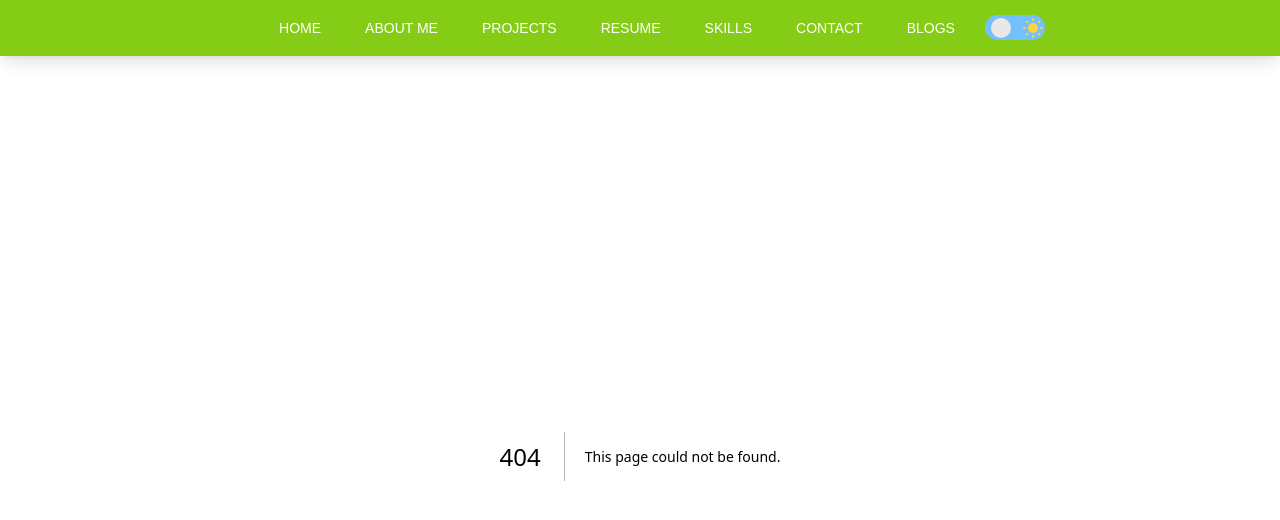
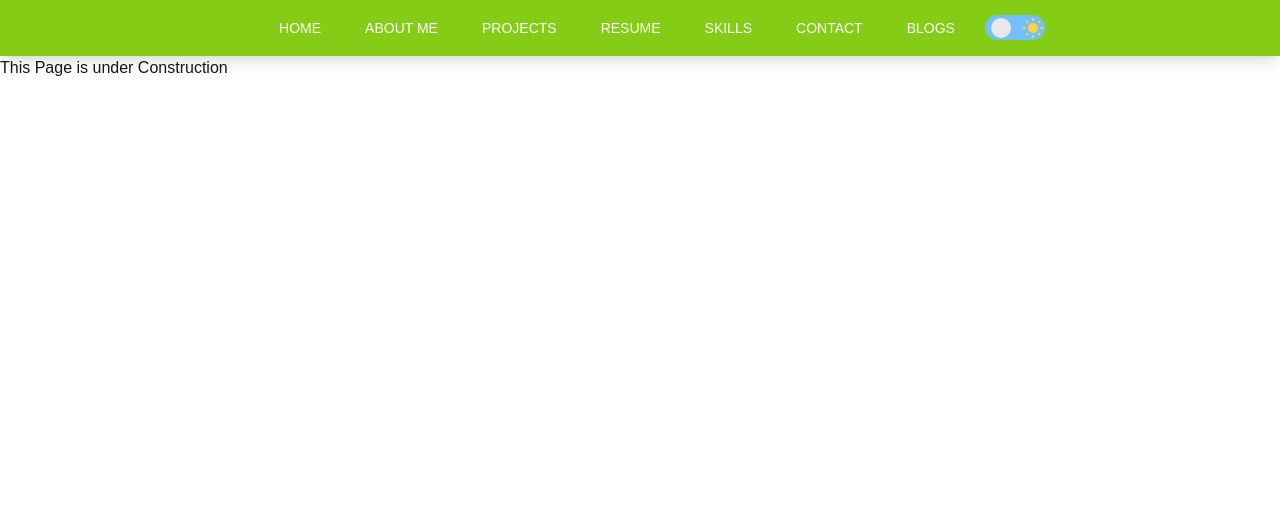
Before and after one commit to JadhavC07/next-portfolio, a Next.js app: page /portfolio/blogs in a window 1280 px wide. Before the commit this address had no page. Shown: the top 520 px of the page. Built offline with nearby package versions, Linux system fonts and the light colour scheme.

Commit message:
added blog page

```diff
--- /dev/null
+++ b/src/app/portfolio/blogs/page.jsx
@@ -0,0 +1,10 @@
+const Blog =() => {
+
+    return(
+        <div>
+            <h1>This Page is under Construction </h1>
+        </div>
+    )
+}
+
+export default Blog;
```
